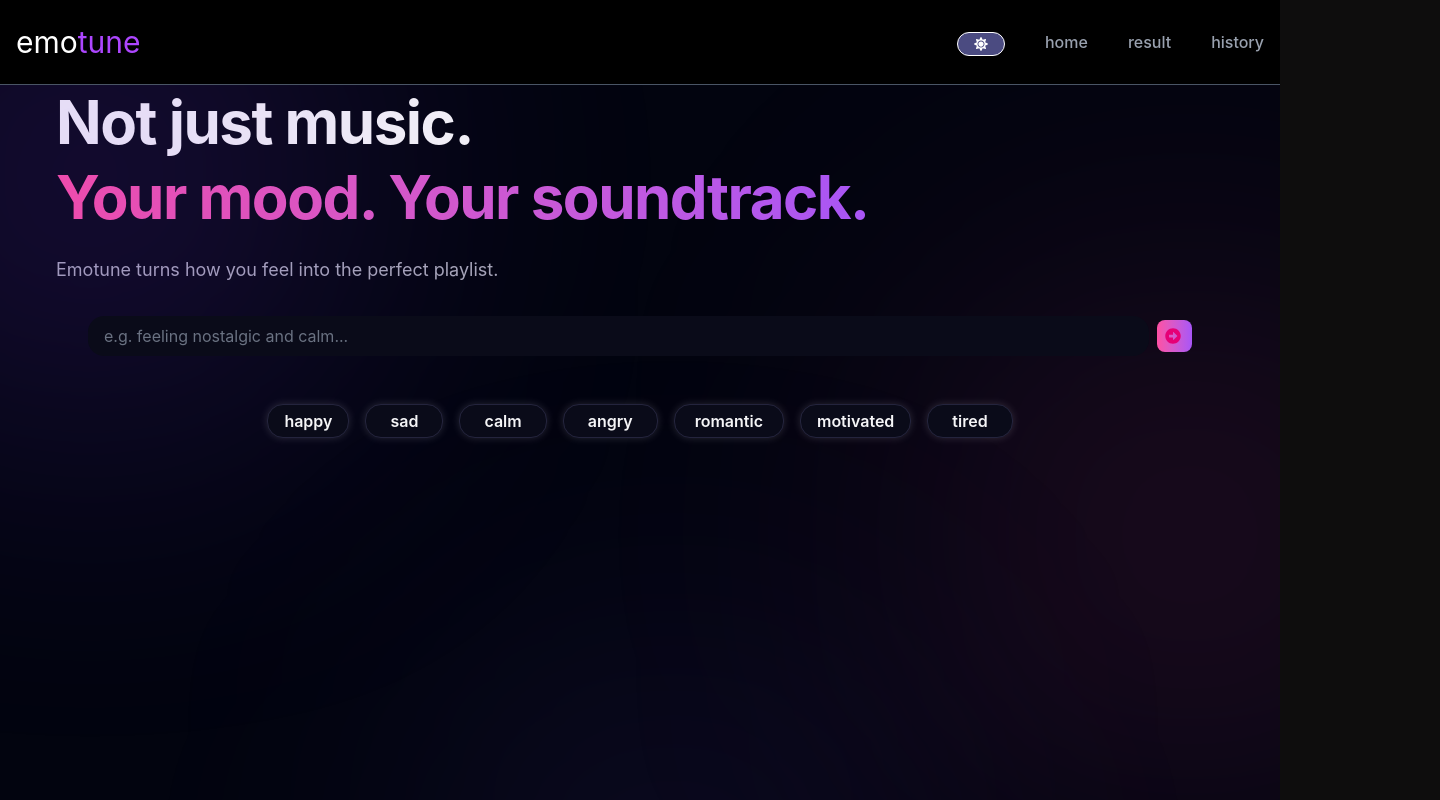
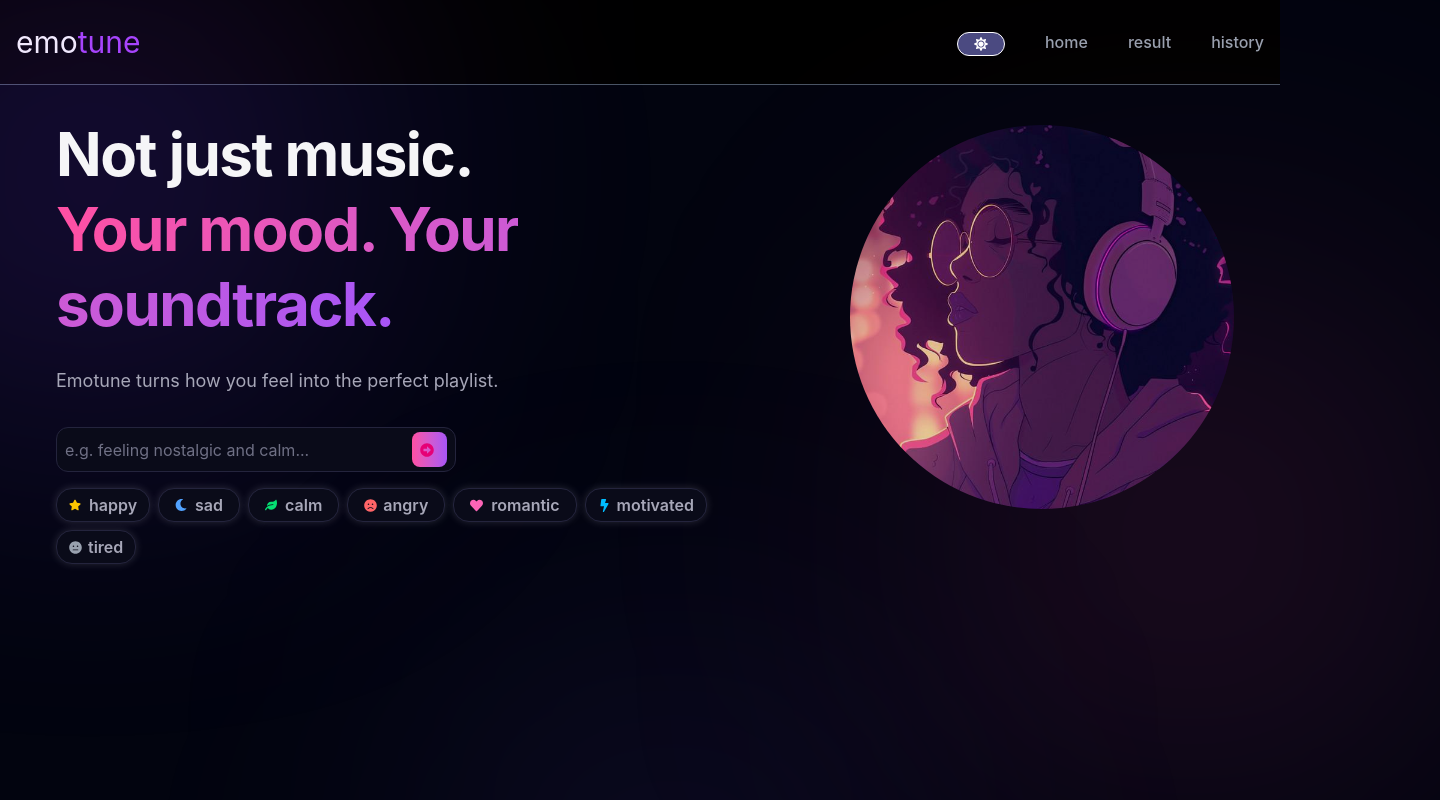
Before and after one commit to muskanm07/emotune, a React (Vite) app: page /home in a window 1280 px wide. Shown: the top 800 px of the page, 1440 px wide, since content can reach past the window. Built offline with nearby package versions, Linux system fonts and the light colour scheme.

Commit message:
UI Redesign

```diff
--- a/src/index.css
+++ b/src/index.css
@@ -5,3 +5,8 @@
 body{
  overflow-x: hidden;
 }
+html, body, #root {
+  height: 100%;
+  margin: 0;
+  background-color: #02040F; /* same as your Home page bg, as a fallback */
+}
--- a/src/pages/Home.jsx
+++ b/src/pages/Home.jsx
@@ -1,6 +1,7 @@
 import Error from "../components/Error";
 import Loading from "../components/Loading";
-import {FaArrowAltCircleRight, FaRegArrowAltCircleRight} from 'react-icons/fa'
+import girlImg from "../assets/girl.jpg";
+import {FaAnchor, FaAngrycreative, FaArrowAltCircleRight, FaHeart, FaLeaf, FaMoon, FaStar, FaStarAndCrescent,FaAngry,FaBolt, FaTired, FaFrown,FaMeh} from 'react-icons/fa'
 
 
 export default function Home({search,setSearch,handleSearch,loading,error,setError}){
@@ -17,7 +18,7 @@ export default function Home({search,setSearch,handleSearch,loading,error,setErr
      }
 
     return(
-            <div className="relative min-h-screen overflow-hidden bg-[#02040F] text-[#F5F5F7] px-6 md:px-10 lg:px-14">
+            <div className="relative min-h-screen bg-[#02040F] text-[#F5F5F7] px-6 md:px-10 lg:px-14">
 
   {/* Dreamy background glows */}
   <div className="pointer-events-none absolute -top-40 -left-40 h-[500px] w-[500px] rounded-full bg-[#7C3AED]/20 blur-[140px]" />
@@ -26,40 +27,69 @@ export default function Home({search,setSearch,handleSearch,loading,error,setErr
 
   <div className="pointer-events-none absolute -bottom-52 left-[35%] h-[450px] w-[450px] rounded-full bg-[#8B5CF6]/10 blur-[140px]" />
 
-  {/* Your Home content */}
-  <h1 className="text-4xl md:text-5xl lg:text-6xl font-bold tracking-tight leading-tight">
-        <span className="text-[#F5F5F7]">Not just music.</span>
-       <br />
+    {/* Hero */}
+<div className="relative ">
+
+   <div className="absolute right-[-10px] top-[40px] w-96 h-96 pointer-events-none">
+  <img
+    src={girlImg}
+    alt=""
+    className="
+      pointer-events-none
+      absolute
+      inset-0
+      w-full
+      h-full
+      opacity-90
+      object-contain
+      rounded-full
+    "
+  />
+
+</div>
+
+  {/* Hero content */}
+  <div className="relative z-10 max-w-[720px]">
+
+    <h1 className="text-4xl md:text-5xl lg:text-6xl font-bold tracking-tight leading-tight pt-8">
+      <span className="text-[#F5F5F7]">
+        Not just music.
+      </span>
+
+      <br />
+
       <span className="bg-gradient-to-r from-[#FF4FA3] to-[#A855F7] bg-clip-text text-transparent">
         Your mood. Your soundtrack.
       </span>
-       </h1>
-       <p className="mt-5 max-w-lg text-lg text-[#A7A7B8] leading-relaxed">
-  Emotune turns how you feel into the perfect playlist.
-</p>
-        <div>
-  <div className="relative z-10">
+    </h1>
+
+    <p className="mt-6 max-w-lg text-lg text-[#A7A7B8] leading-relaxed">
+      Emotune turns how you feel into the perfect playlist.
+    </p>
+
+    {/* YOUR INPUT WILL GO HERE */}
+
 
     {/* navbar / heading / input / mood chips etc. */}
-    {loading?<Loading/>: <div><form onSubmit={handleSubmit} className="mx-8 flex gap-2 justify-center items-center mt-8 ">
-        <input onChange={(e)=>setSearch(e.target.value)}
+    {loading?<Loading/>: <div ><form onSubmit={handleSubmit} className="flex gap-2 justify-between items-center mt-8  ">
+        <div className="px-2 flex justify-between items-center py-1 w-full md:w-[500px] lg:w-[400px] relative bg-[#0A0B19] border border-[#24243D] rounded-xl transition-all duration-300 hover:border-[#A855F7]/20 hover:shadow-[0_0_25px_rgba(168,85,247,0.20)] ">
+          <input onChange={(e)=>setSearch(e.target.value)}
         value={search}
         type="text" placeholder="e.g. feeling nostalgic and calm..."
-        className="flex-1 text-[#F5F5F7] px-4 py-2 w-96 md:w-[700px]  bg-[#0A0B19] placeholder-gray-500 rounded-2xl border-[#24243D] overflow-hidden focus:outline-none focus:ring-2 focus:ring-[#A855F7]/20 focus:shadow-[0_0_25px_rgba(168,85,247,0.20)] hover:shadow-2xl hover:shadow-gray-400/10 hover:-translate-y-2 transition-all duration-500" />
-
-        <button type="submit"  className="font-semibold bg-gradient-to-r from-[#FF4FA3] to-[#A855F7] md:font-semibold md: w-[35px] text-pink-600 rounded-lg px-2 py-2 text-md hover:shadow-2xl hover:shadow-gray-400/1 hover:-translate-y-1 transition-all duration-400 hover:bg-white hover:text-black"><FaArrowAltCircleRight size={16}/></button>
-
+        className="flex-1 overflow-hidden text-[#F5F5F7] bg-[#0A0B19] outline-none placeholder-[#6F7085] " />
+        <button type="submit"  className="h-[35px] font-semibold bg-gradient-to-r from-[#FF4FA3] to-[#A855F7] md:font-semibold md: w-[35px] text-pink-600 rounded-lg px-2 py-2 text-md hover:shadow-2xl hover:shadow-gray-400/1 hover:-translate-y-1 transition-all duration-400 hover:bg-white hover:text-black"><FaArrowAltCircleRight size={14}/></button>
+        </div>
        </form>
        {error && <Error error={error}/>}
 
-            <form className="flex justify-center items-center flex-wrap gap-4 m-12">
-            <button type="button" onClick={()=>handleSearch("happy")} className="rounded-2xl bg-[#0A0B19] border-1 border-[#24243D] shadow-[0_0_8px_rgba(255,255,255,0.15)] font-semibold text-#A7A7B8 px-4 py-1 hover:shadow-md hover:shadow-white/20 hover:-translate-y-1 transition-all duration-400">happy</button>
-            <button type="button" onClick={()=>handleSearch("sad")} className="rounded-2xl bg-[#0A0B19] border-1 border-[#24243D] shadow-[0_0_8px_rgba(255,255,255,0.15)] font-semibold text-#A7A7B8 px-6 py-1 hover:shadow-md hover:shadow-white/20 hover:-translate-y-1 transition-all duration-400">sad</button>
-            <button type="button" onClick={()=>handleSearch("calm")} className="rounded-2xl bg-[#0A0B19] font-semibold border-1 border-[#24243D] shadow-[0_0_8px_rgba(255,255,255,0.15)] text-#A7A7B8 px-6 py-1 hover:shadow-md hover:shadow-white/20 hover:-translate-y-1 transition-all duration-400">calm</button>
-            <button type="button" onClick={()=>handleSearch("angry")} className="rounded-2xl bg-[#0A0B19] font-semibold border-1 border-[#24243D] shadow-[0_0_8px_rgba(255,255,255,0.15)] text-#A7A7B8 px-6 py-1 hover:shadow-md hover:shadow-white/20 hover:-translate-y-1 transition-all duration-400">angry</button>
-            <button type="button" onClick={()=>handleSearch("romantic")} className="rounded-2xl font-semibold bg-[#0A0B19] border-1 border-[#24243D] shadow-[0_0_8px_rgba(255,255,255,0.15)] text-#A7A7B8 px-5 py-1 hover:shadow-md hover:shadow-white/20 hover:-translate-y-1 transition-all duration-400">romantic</button>
-            <button type="button" onClick={()=>handleSearch("motivated")} className="rounded-2xl font-semibold bg-[#0A0B19] border-1 border-[#24243D] shadow-[0_0_8px_rgba(255,255,255,0.15)] text-#A7A7B8 px-4 py-1 hover:shadow-md hover:shadow-white/20 hover:-translate-y-1 transition-all duration-400">motivated</button>
-            <button type="button" onClick={()=>handleSearch("motivated")} className="rounded-2xl font-semibold bg-[#0A0B19] border-1 border-[#24243D] shadow-[0_0_8px_rgba(255,255,255,0.15)] text-#A7A7B8 px-6 py-1 hover:shadow-md hover:shadow-white/20 hover:-translate-y-1 transition-all duration-400k">tired</button>
+            <form className="flex flex-wrap gap-2 my-4 ">
+            <button type="button" onClick={()=>handleSearch("happy")} className="flex justify-center items-center gap-2 rounded-2xl bg-[#0A0B19] border-1 border-[#24243D] shadow-[0_0_8px_rgba(255,255,255,0.15)] hover:shadow-[0_0_25px_rgba(168,85,247,0.20)] font-semibold text-[#A7A7B8] px-3 py-1 hover:shadow-md hover:shadow-white/20  active:ring-2 active:ring-blue-600 hover:scale-105 hover:-translate-y-1 transition-all duration-400"><FaStar size={12} className="text-yellow-400"/>happy</button>
+            <button type="button" onClick={()=>handleSearch("sad")} className="flex justify-center items-center gap-2 rounded-2xl bg-[#0A0B19] border-1 border-[#24243D] shadow-[0_0_8px_rgba(255,255,255,0.15)] font-semibold text-[#A7A7B8] px-4 py-1 hover:shadow-md hover:shadow-white/20 active:ring-blue-300 hover:scale-105 hover:-translate-y-1 transition-all duration-400"><FaMoon size={12} className="text-blue-400"/>sad</button>
+            <button type="button" onClick={()=>handleSearch("calm")} className="flex justify-center items-center gap-2 rounded-2xl bg-[#0A0B19] font-semibold border-1 border-[#24243D] shadow-[0_0_8px_rgba(255,255,255,0.15)] text-[#A7A7B8] px-4 py-1 hover:shadow-md hover:shadow-white/20 active:ring-blue-300 hover:scale-105 hover:-translate-y-1 transition-all duration-400"><FaLeaf size={12} className="text-green-400"/> calm</button>
+            <button type="button" onClick={()=>handleSearch("angry")} className="flex justify-center items-center gap-1.5 rounded-2xl bg-[#0A0B19] font-semibold border-1 border-[#24243D] shadow-[0_0_8px_rgba(255,255,255,0.15)] text-[#A7A7B8] px-4 py-1 hover:shadow-md hover:shadow-white/20 active:ring-blue-300 hover:scale-105 hover:-translate-y-1 transition-all duration-400"><FaFrown size={13} className="text-red-400"/>angry</button>
+            <button type="button" onClick={()=>handleSearch("romantic")} className="flex justify-center items-center gap-2 rounded-2xl font-semibold bg-[#0A0B19] border-1 border-[#24243D] shadow-[0_0_8px_rgba(255,255,255,0.15)] text-[#A7A7B8] px-4 py-1 hover:shadow-md hover:shadow-white/20 active:ring-blue-300 hover:scale-105 hover:-translate-y-1 transition-all duration-400"><FaHeart size={13} className="text-pink-400"/>romantic</button>
+            <button type="button" onClick={()=>handleSearch("motivated")} className="flex justify-center items-center gap-1.5 rounded-2xl font-semibold bg-[#0A0B19] border-1 border-[#24243D] shadow-[0_0_8px_rgba(255,255,255,0.15)] text-[#A7A7B8] px-3 py-1 hover:shadow-md hover:shadow-white/20 active:ring-blue-300 hover:scale-105 hover:-translate-y-1 transition-all duration-400"><FaBolt size={13} className="text-sky-400"/>motivated</button>
+            <button type="button" onClick={()=>handleSearch("motivated")} className="flex justify-center items-center gap-1.5 rounded-2xl font-semibold bg-[#0A0B19] border-1 border-[#24243D] shadow-[0_0_8px_rgba(255,255,255,0.15)] text-[#A7A7B8] px-3 py-1 hover:shadow-md hover:shadow-white/20 active:ring-blue-300 hover:scale-105 hover:-translate-y-1 transition-all duration-400k"><FaMeh size={13} className="text-gray-400"/>tired</button>
 
 
         </form>
@@ -68,9 +98,6 @@ export default function Home({search,setSearch,handleSearch,loading,error,setErr
 
 
         }
-
-
-        </div>
 
 
 
@@ -82,5 +109,13 @@ export default function Home({search,setSearch,handleSearch,loading,error,setErr
 
 
 
+       </div>
+
+
+
+
+
+
+
     )
 }
```
Also changed, not shown: src/assets/girl.jpg (added), 1 other file (tests, documents, lock files or other folders).
